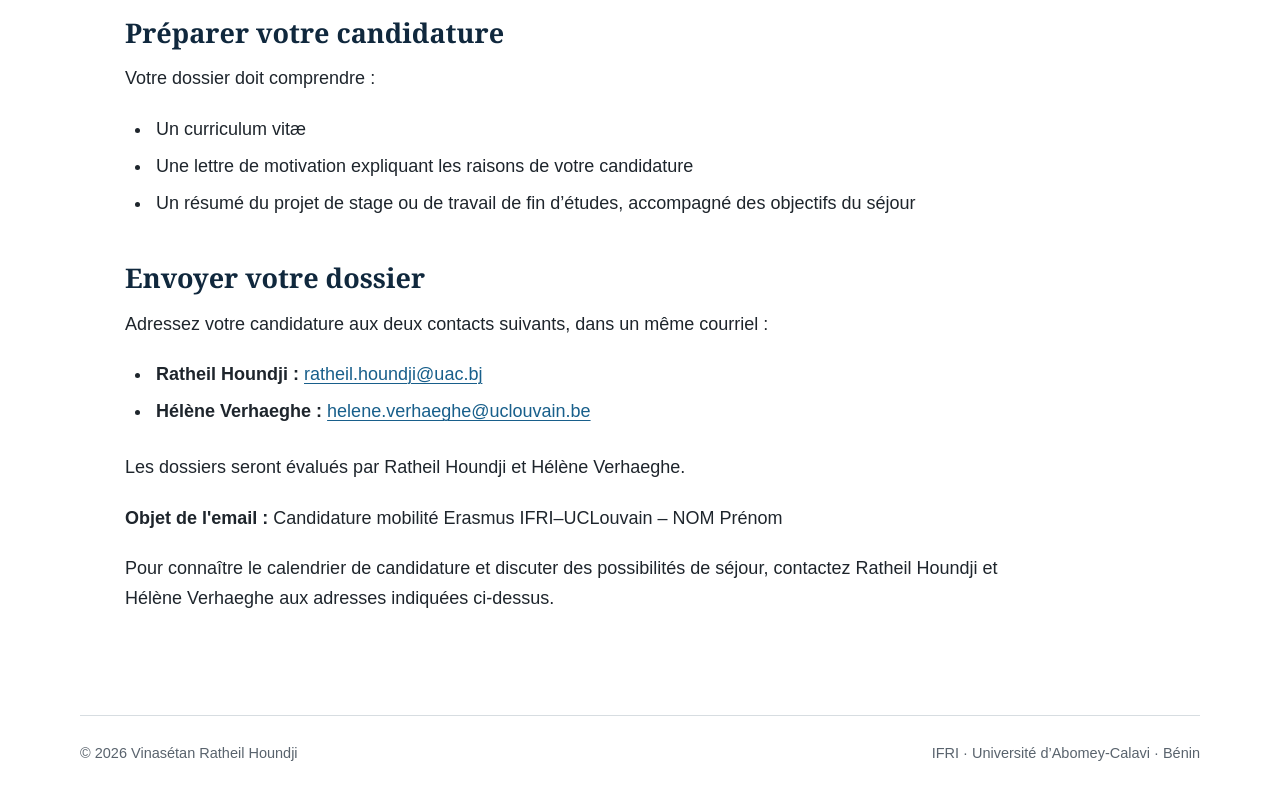
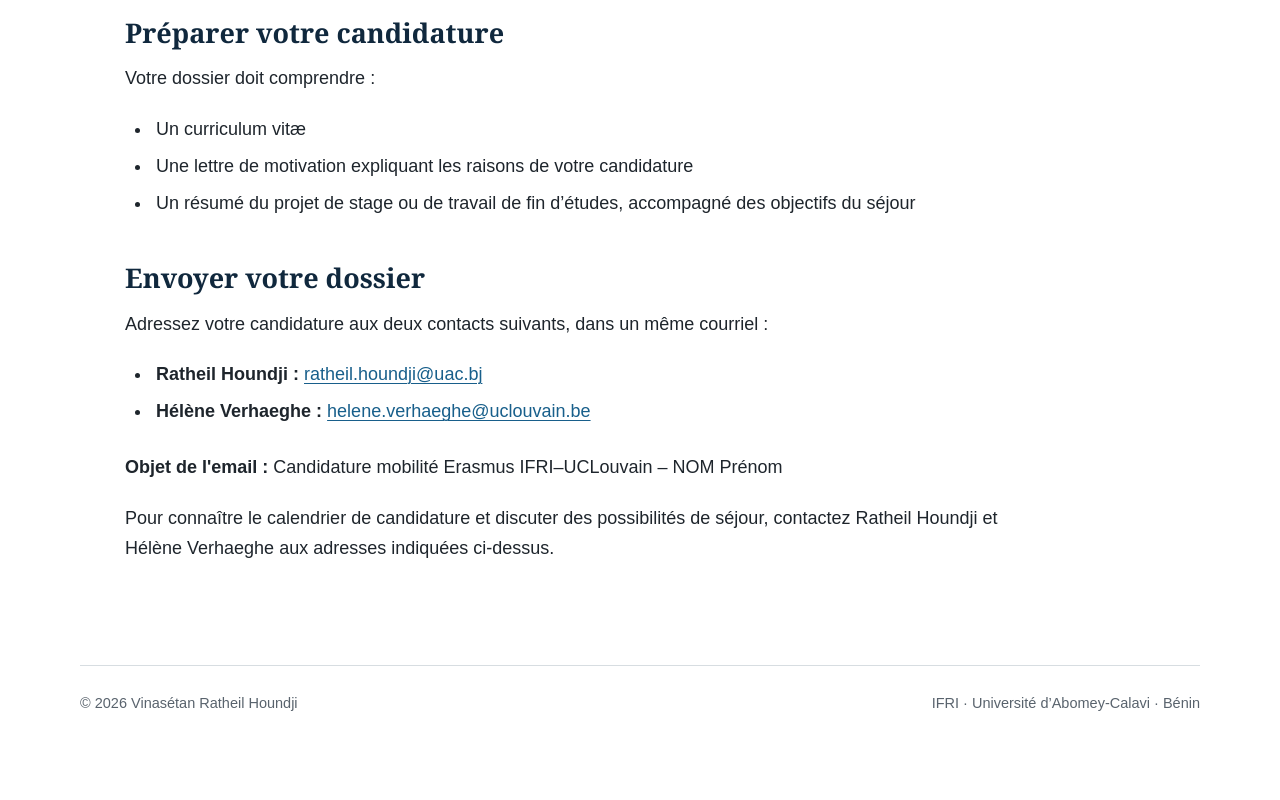
Before and after one commit to ratheilh/ratheilh.github.io, a Next.js app: page /mobilites-erasmus in a window 1280 px wide. Shown: the part 741-1541 px from the top of the page. After the commit the page ends 1490 px from the top, so only its background shows below. Built offline with nearby package versions, Linux system fonts and the light colour scheme.

Commit message:
version 4.1

```diff
--- a/app/erasmus-content.tsx
+++ b/app/erasmus-content.tsx
@@ -25,7 +25,6 @@ const copy = {
   documentsIntroduction: { fr: "Votre dossier doit comprendre :", en: "Your application must include:" },
   sendingTitle: { fr: "Envoyer votre dossier", en: "Submit your application" },
   sendingIntroduction: { fr: "Adressez votre candidature aux deux contacts suivants, dans un même courriel :", en: "Send your application to both of the following contacts in a single email:" },
-  evaluation: { fr: "Les dossiers seront évalués par Ratheil Houndji et Hélène Verhaeghe.", en: "Applications will be assessed by Ratheil Houndji and Hélène Verhaeghe." },
   subjectLabel: { fr: "Objet de l'email :", en: "Email subject:" },
   enquiries: {
     fr: "Pour connaître le calendrier de candidature et discuter des possibilités de séjour, contactez Ratheil Houndji et Hélène Verhaeghe aux adresses indiquées ci-dessus.",
@@ -70,7 +69,6 @@ export function ErasmusContent({ language }: { language: Language }) {
           <h2 id="sending-title">{localize(copy.sendingTitle, language)}</h2>
           <p>{localize(copy.sendingIntroduction, language)}</p>
           <ul className="erasmus-contacts">{contacts.map((contact) => <li key={contact.email}><strong>{contact.name}{language === "fr" ? " :" : ":"}</strong> <a href={applicationHref}>{contact.email}</a></li>)}</ul>
-          <p>{localize(copy.evaluation, language)}</p>
           <p><strong>{localize(copy.subjectLabel, language)}</strong> <span className="erasmus-subject" lang="fr">{applicationSubject}</span></p>
           <p>{localize(copy.enquiries, language)}</p>
         </section>
```
